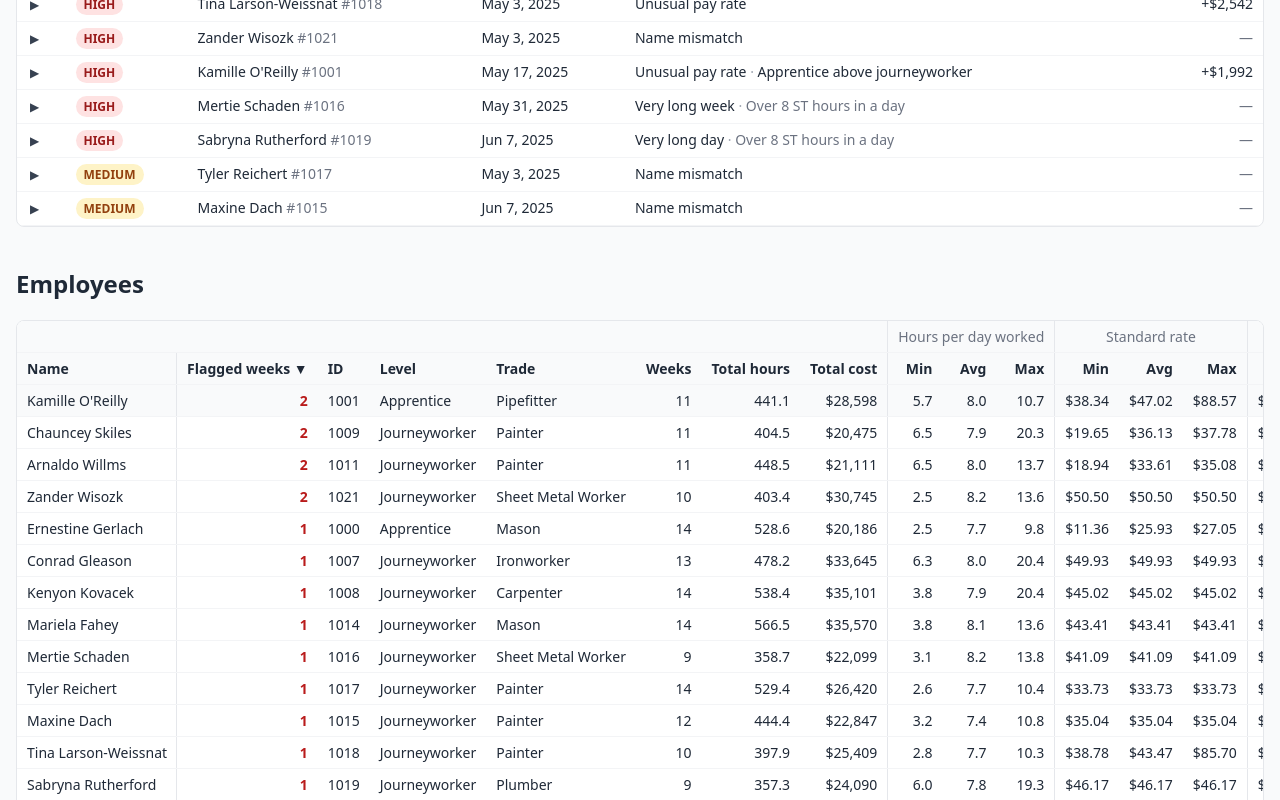
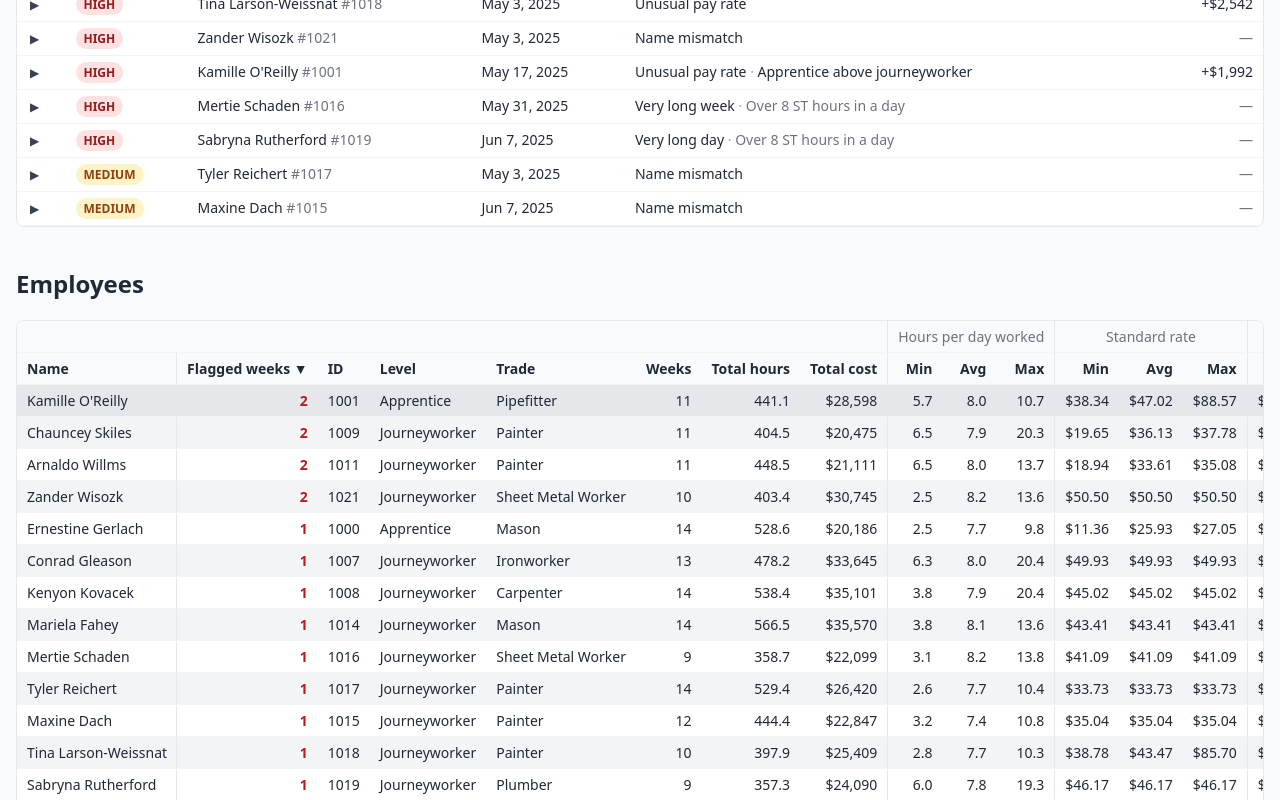
Before and after one commit to mariams98/Payroll-Dashboard, a React (Vite) app: page / in a window 1280 px wide. In both pictures the pointer is over the element 97 px from the left and 1590 px from the top of the page. Shown: the part 1190-1990 px from the top of the page. Built offline with nearby package versions, Linux system fonts and the light colour scheme.

Commit message:
Stripe employee row for readability

```diff
--- a/src/index.css
+++ b/src/index.css
@@ -351,6 +351,17 @@ tbody tr:hover td.sticky-col {
   background: #f9fafb;
 }
 
+/* Employee table: alternating white / grey rows so the eye can follow a row across 20 columns.
+   Set on the cells (not the row) so the sticky Name cell stripes too. */
+.table-scroll tbody tr:nth-child(even) td {
+  background: #f3f4f6;
+}
+
+/* Hover is a shade darker than the stripe so it stays visible on grey rows. */
+.table-scroll tbody tr:hover td {
+  background: #e5e7eb;
+}
+
 /* Divider before each min/avg/max group */
 .group-start {
   border-left: 1px solid #e5e7eb;
```
